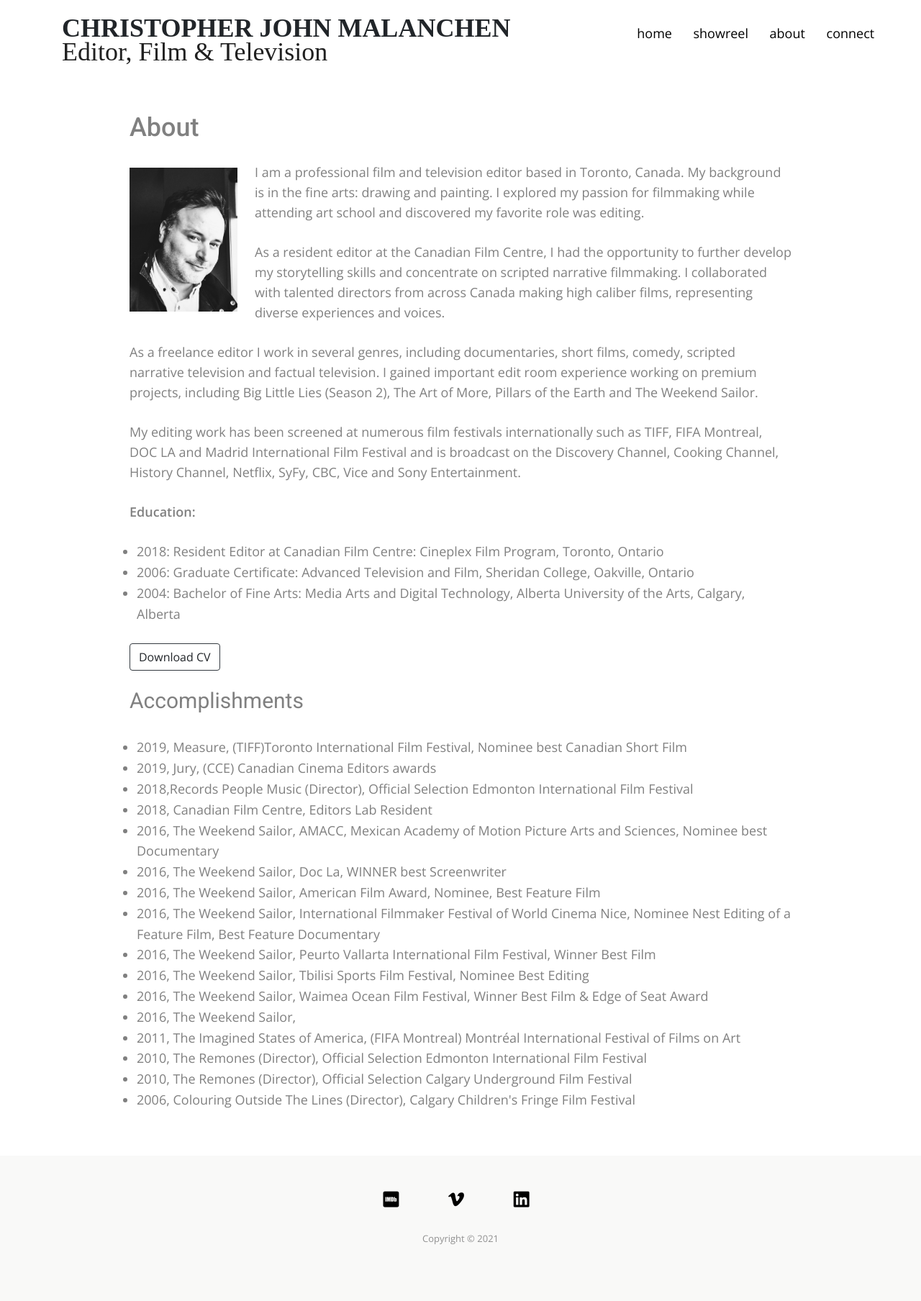
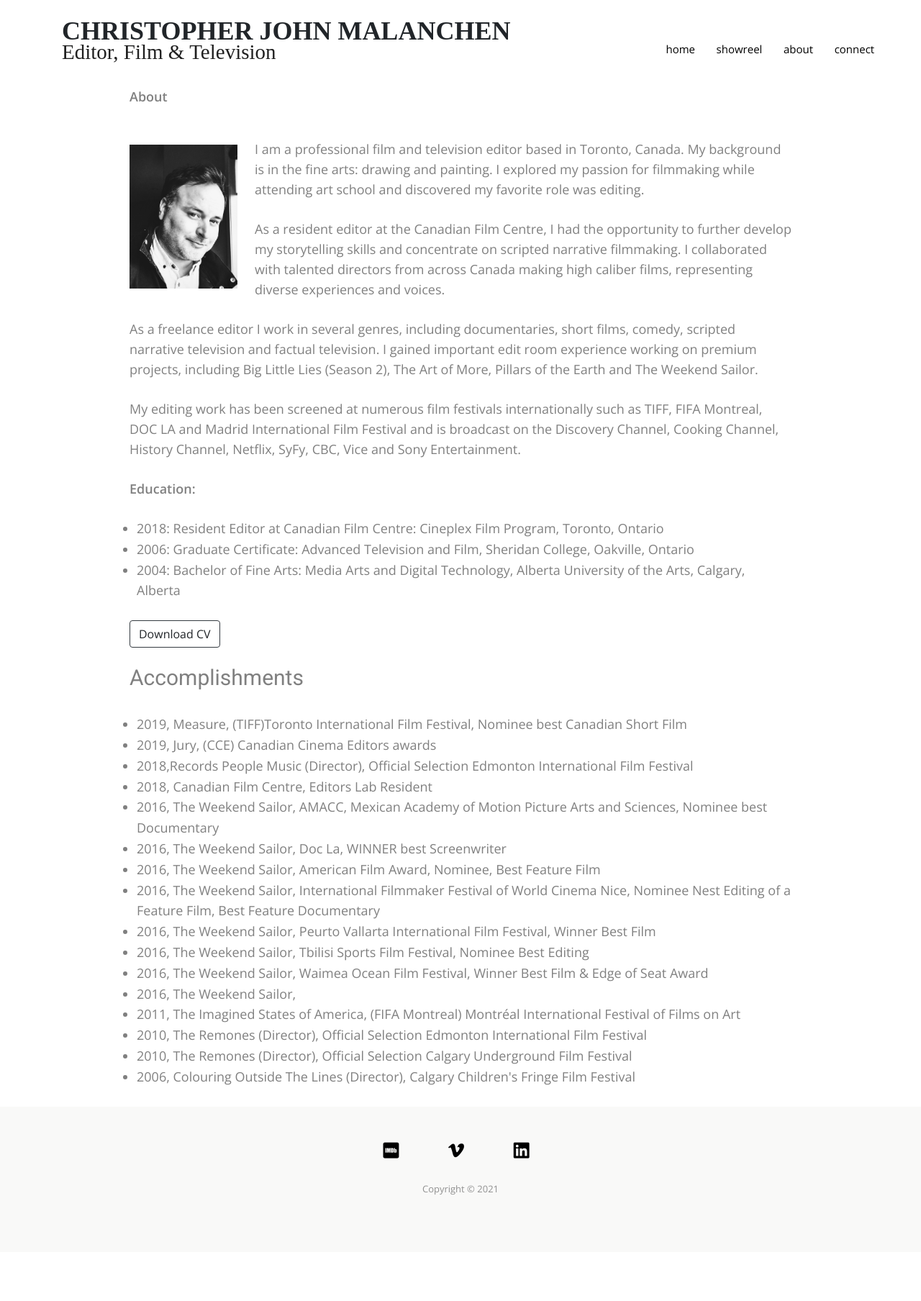
Before and after one commit to DanielCarlyle/cjfilms, a Jekyll site: the page built from bio.html, in a window 1280 px wide. Shown: the whole page at 72% size. Built offline with Jekyll 4.4.1, drawn with Linux system fonts in a browser that asks for light colours; nearby versions of some CDN libraries; some web fonts are replaced; after the commit the page ends 1740 px from its top, so only the background shows below that.

Commit message:
added GA adjusted nav font size and the header matches on all pages

```diff
--- a/bio.html
+++ b/bio.html
@@ -12,8 +12,10 @@
         <div class="row">
             <div class="col-md-10 mx-auto bio-section__main-block">
 
+                <p><strong>About</strong></p>
+                <!--
                 <h1 class="bio-section__heading">About</h1>
-                <!--<hr> -->
+                    <hr> -->
                 </div>
 
            <div class="col-md-10 mx-auto bio-section__copy">
--- a/css/style.css
+++ b/css/style.css
@@ -303,6 +303,8 @@
   display: -webkit-flex;
   display: flex;
   list-style: none;
+  margin-top: 38px;
+  font-size: 15px;
 }
 
 header ul li a {
@@ -390,7 +392,7 @@
 z-index: 100;
 /* text-shadow: 1px 1px 1px #000; */
 font-family: 'Scheherazade', serif;
-font-size: 1em;
+font-size: 29px;
 font-weight: 200;
 }
 
@@ -539,7 +541,7 @@
   div#masonry img {
     width: 33.3%;
     transition: .8s opacity;
-    padding: 10px;
+    padding: 0 10px 10px 10px;
   }
 }
 
@@ -562,7 +564,8 @@
 	BIO SECTION
 --*/
 .bio-section{
-  padding: 2em 0;
+  /*padding: 2em 0; */
+  padding: 0;
   min-height: 85vh;
 }
 
```
Also changed, not shown: _layouts/default.html (+9 -0 lines), portfolio-1.html (+8 -0 lines).
